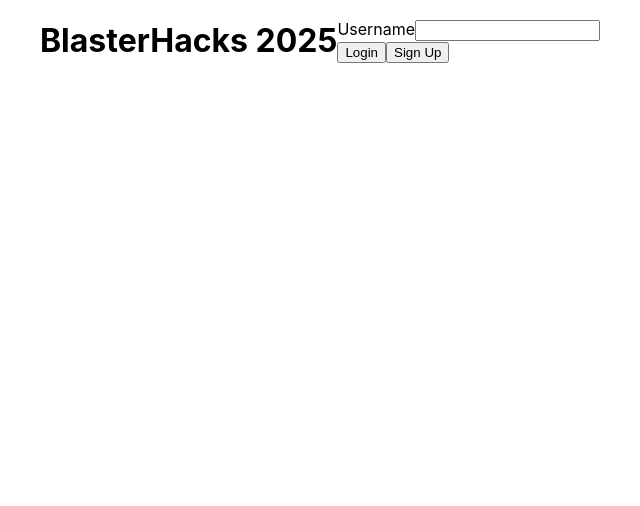
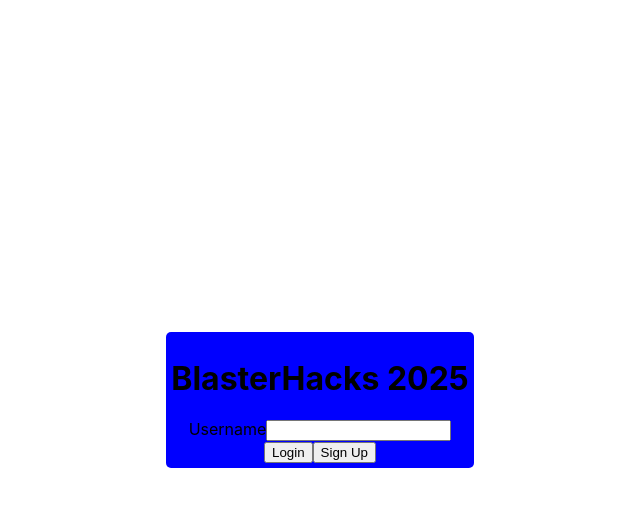
Before and after one commit to GMorg27/BlasterHacks, a React (Create React App) app in the folder frontend/: page / in a window 1280 px wide. Shown: the top 506 px of the page, without its empty margins (320-960 px from the left). Built offline with nearby package versions, Linux system fonts and the light colour scheme; no server answers.

Commit message:
Updated style format

```diff
--- a/frontend/src/App.js
+++ b/frontend/src/App.js
@@ -96,9 +96,9 @@ function App() {
 
 
   return (
-    <div className="container">
+    <div>
       {currentPage === '/' && (
-        <div className="container">
+        <div className="module">
           <h1>BlasterHacks 2025</h1>
 
           <div id="sign-in">
@@ -122,7 +122,7 @@ function App() {
       )}
 
       {currentPage === '/home' && (
-        <div className="container">
+        <div className="module">
           <div>
             <h1>Welcome, {localStorage.getItem("username")}!</h1>
             <p>This is the home page.</p>
@@ -134,7 +134,7 @@ function App() {
       )}
 
       {currentPage === '/settings' && (
-        <div className="container">
+        <div className="module">
           <div>
             <h1>Settings</h1>
             <p>This is the settings page.</p>
--- a/frontend/src/styles.css
+++ b/frontend/src/styles.css
@@ -1,5 +1,14 @@
-.container {
+html, body {
+    height: 100%;
+    margin: 0;
     display: flex;
+    justify-content: center;
     align-items: center;
-    justify-content: center;
 }
+
+.module {
+    border-radius: 5px;
+    padding: 5px;
+    background-color: blue;
+    text-align: center;
+}
```
